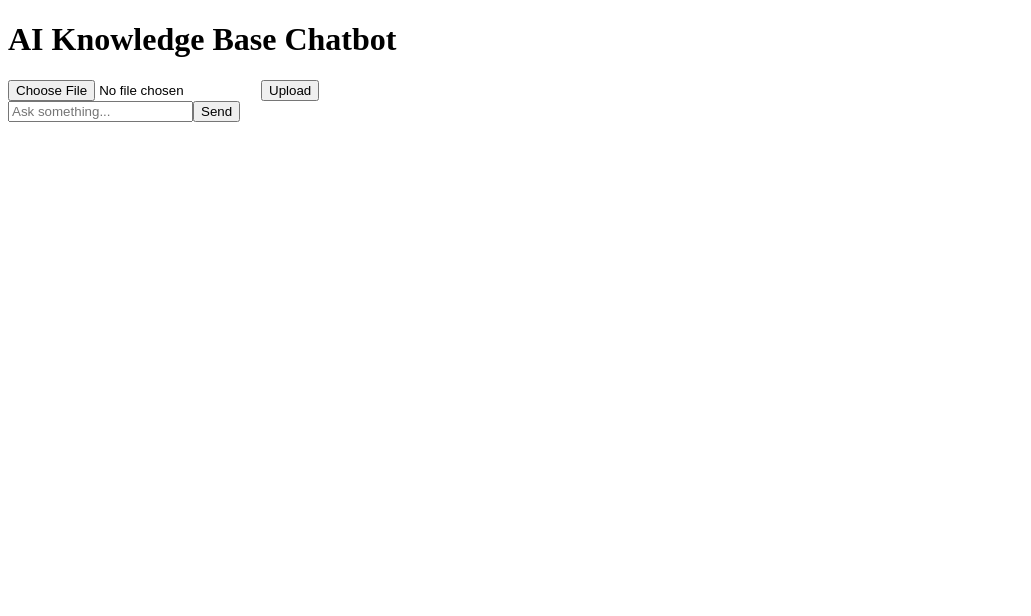
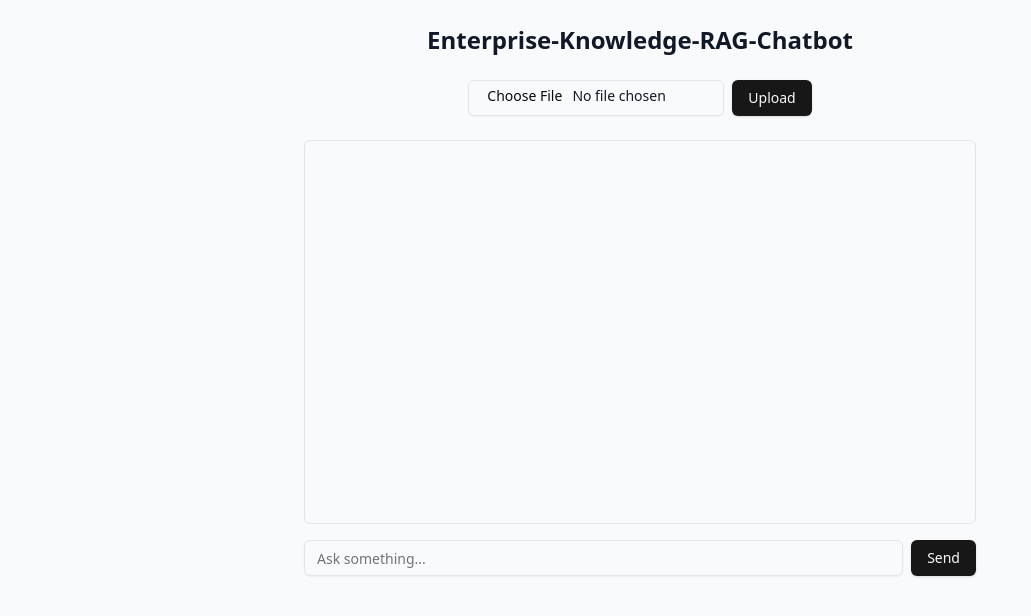
Before and after one commit to Muralidhar-3/Enterprise-Knowledge-RAG-Chatbot, a Next.js app in the folder frontend/: page / in a window 1280 px wide. Shown: the top 616 px of the page, without its empty margins (0-1031 px from the left). Built offline with nearby package versions, Linux system fonts and the light colour scheme.

Commit message:
UI bug fixed as there was no layout.tsx. now it is added

```diff
--- /dev/null
+++ b/frontend/app/layout.tsx
@@ -0,0 +1,22 @@
+// app/layout.tsx
+import "./globals.css";
+import type { Metadata } from "next";
+
+export const metadata: Metadata = {
+  title: "Enterprise Knowledge RAG Chatbot",
+  description: "AI Knowledge Base Chatbot powered by Pinecone + Gemini",
+};
+
+export default function RootLayout({
+  children,
+}: {
+  children: React.ReactNode;
+}) {
+  return (
+    <html lang="en">
+      <body className="bg-gray-50 text-gray-900">
+        {children}
+      </body>
+    </html>
+  );
+}
--- a/frontend/app/page.tsx
+++ b/frontend/app/page.tsx
@@ -4,7 +4,7 @@ import ChatWindow from "./components/ChatWindow";
 export default function Home() {
   return (
     <main className="flex flex-col items-center p-6">
-      <h1 className="text-2xl font-bold mb-6">AI Knowledge Base Chatbot</h1>
+      <h1 className="text-2xl font-bold mb-6">Enterprise-Knowledge-RAG-Chatbot</h1>
       <FileUpload />
       <ChatWindow />
     </main>
--- a/frontend/package.json
+++ b/frontend/package.json
@@ -12,6 +12,7 @@
     "@radix-ui/react-slot": "^1.2.3",
     "class-variance-authority": "^0.7.1",
     "clsx": "^2.1.1",
+    "framer-motion": "^12.23.12",
     "lucide-react": "^0.542.0",
     "next": "15.5.2",
     "react": "19.1.0",
```
Also changed, not shown: 1 other file (tests, documents, lock files or other folders).
